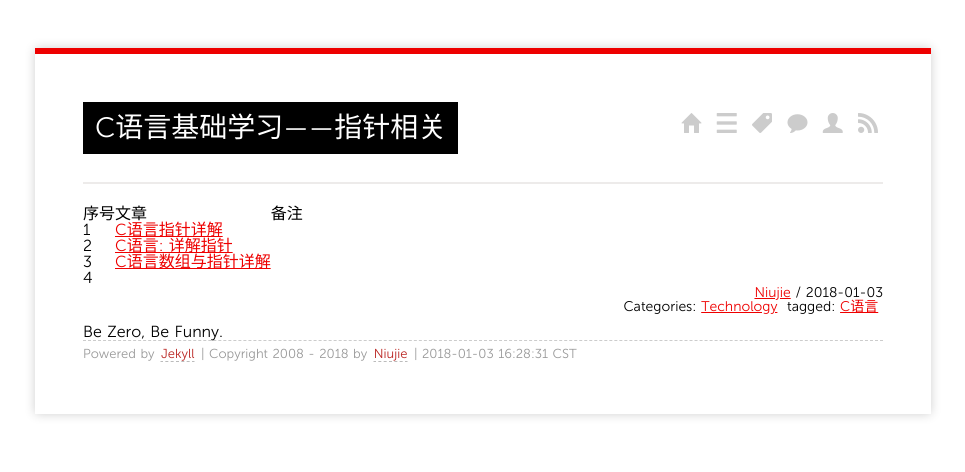
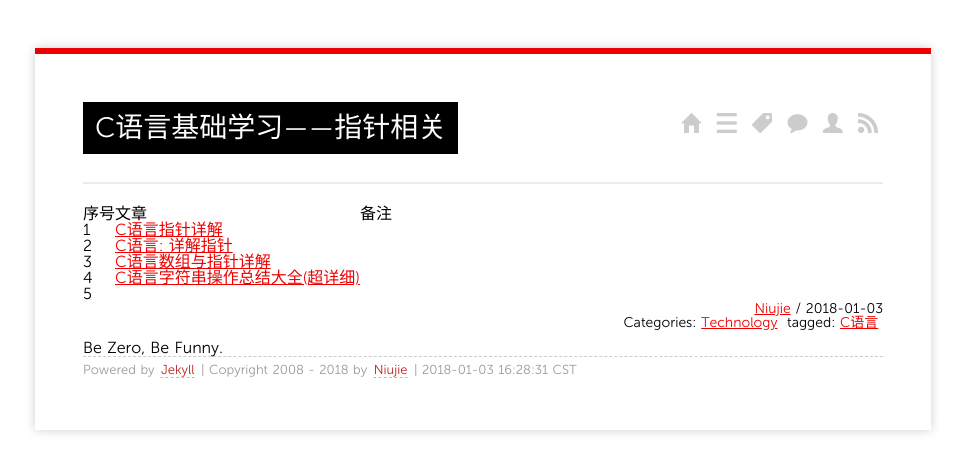
Before and after one commit to niuziru/niuziru.github.io, a Jekyll site: the page built from _posts/2018/2018-01-03-clanguage-pointer.md, in a window 1280 px wide. Shown: the top 472 px of the page, without its empty margins (157-1122 px from the left). Built offline with Jekyll 4.4.1, drawn with Linux system fonts in a browser that asks for light colours.

Commit message:
add git commands

```diff
--- a/_posts/2018/2018-01-03-clanguage-pointer.md
+++ b/_posts/2018/2018-01-03-clanguage-pointer.md
@@ -12,4 +12,5 @@ tags:
 |1  |[C语言指针详解](https://www.cnblogs.com/lulipro/p/7460206.html)| |
 |2  |[C语言: 详解指针](http://blog.csdn.net/sinat_27706697/article/details/47856491)|  |
 |3  |[C语言数组与指针详解](https://www.cnblogs.com/mr-raptor/archive/2011/10/05/2347661.html)|  |
-|4  | |  |
+|4  |[C语言字符串操作总结大全(超详细)](https://www.cnblogs.com/sky-heaven/p/6830404.html) |  |
+|5  | |  |
```
